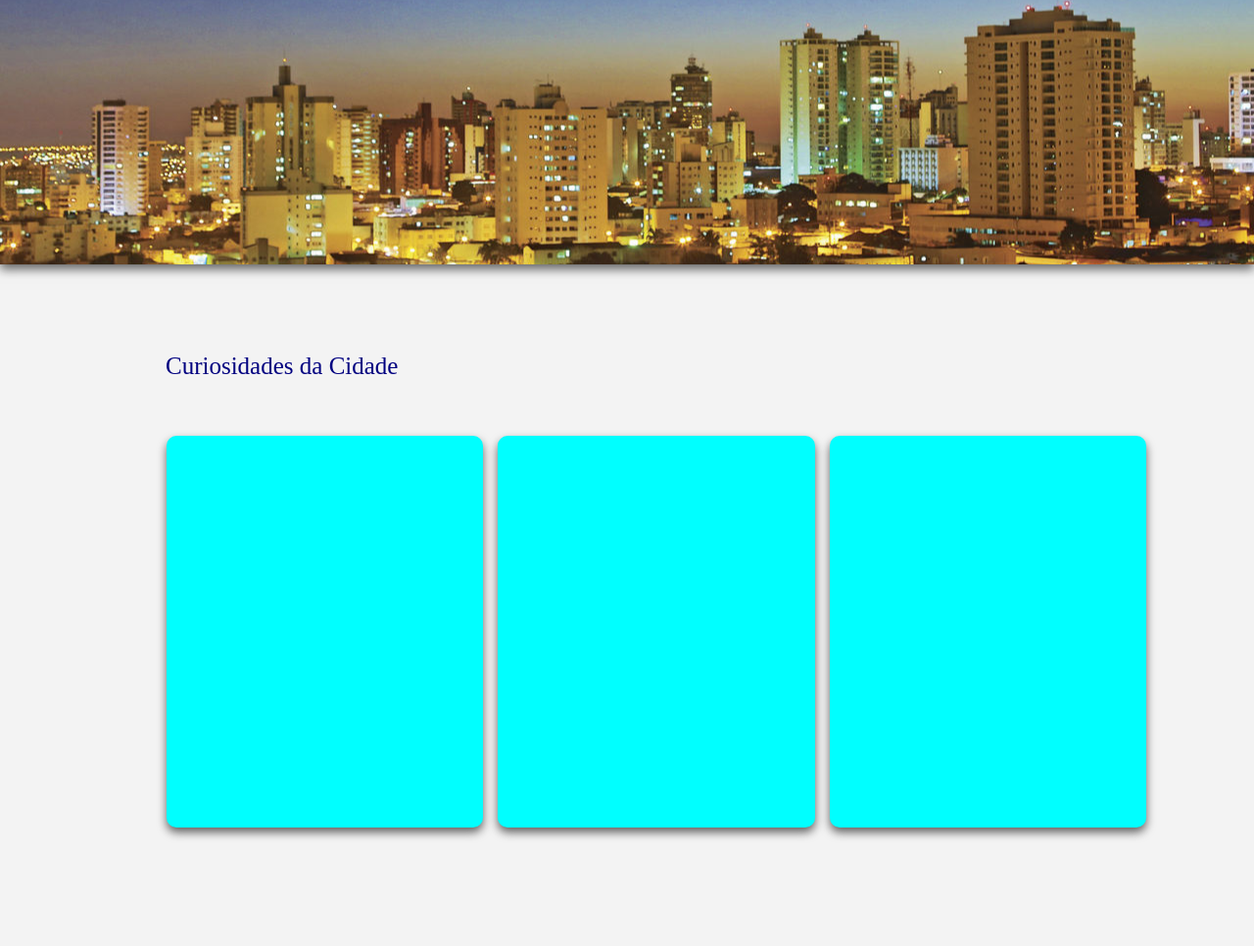
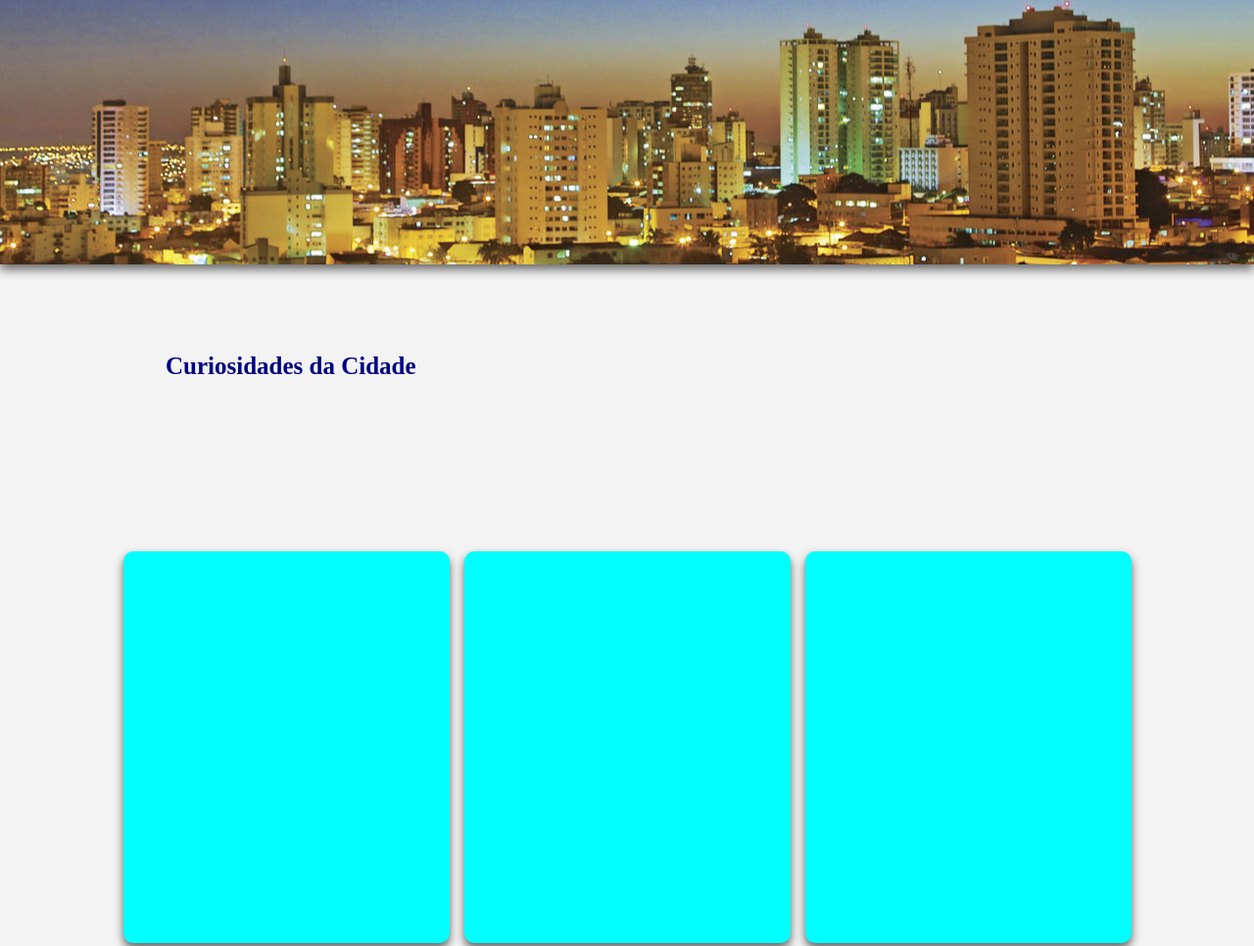
Before and after one commit to marrama98/FEICHEPO01, a plain HTML site: page index.html in a window 1280 px wide. Shown: the part 260-1226 px from the top of the page at 98% size. Drawn offline with Linux system fonts and the light colour scheme; a web font is replaced by a local one.

Commit message:
resolũção

```diff
--- a/css/style.css
+++ b/css/style.css
@@ -60,9 +60,9 @@ section{
 }
 
     .curiosidades{
-        margin-left: 170px;
+
         height: 750px;
-        width: 1000px;
+
         display: flex;
         flex-direction: row;
         align-items: center;
@@ -93,12 +93,18 @@ section{
         background-color: aqua;
         border-radius: 10px;
         box-shadow: rgba(0, 0, 0, 0.6) 0px 5px 10px 0px;
+
+    }.card{
+        height: 400px;
+        width: 333px;
+        background-color: aqua;
+        border-radius: 10px;
+        box-shadow: rgba(0, 0, 0, 0.6) 0px 5px 10px 0px;
     }
 
     .titulo{
         font-size: 25px;
         color:navy;
-        position:absolute;
         margin-top: 90px;
         margin-left: 169px;
     }
--- a/index.html
+++ b/index.html
@@ -21,11 +21,11 @@
     </header>
     <main>
      <div id="inicio" class="banner"></div>
-         <span class="titulo">Curiosidades da Cidade</span>
+         <h2 class="titulo">Curiosidades da Cidade</h2>
          <section id="curi" class="curiosidades">
-         <div class="shopping"></div>
-         <div class="nome"></div>
-         <div class="comidas"></div>
+            <div class="card"></div>
+            <div class="card"></div>
+            <div class="card"></div>
      </section>
      <div id="video" class="video">
         <iframe width="560" height="315" src="https://www.youtube.com/embed/8pQ6l3iFJ14" title="YouTube video player" frameborder="0" allow="accelerometer; autoplay; clipboard-write; encrypted-media; gyroscope; picture-in-picture" allowfullscreen></iframe>
```
